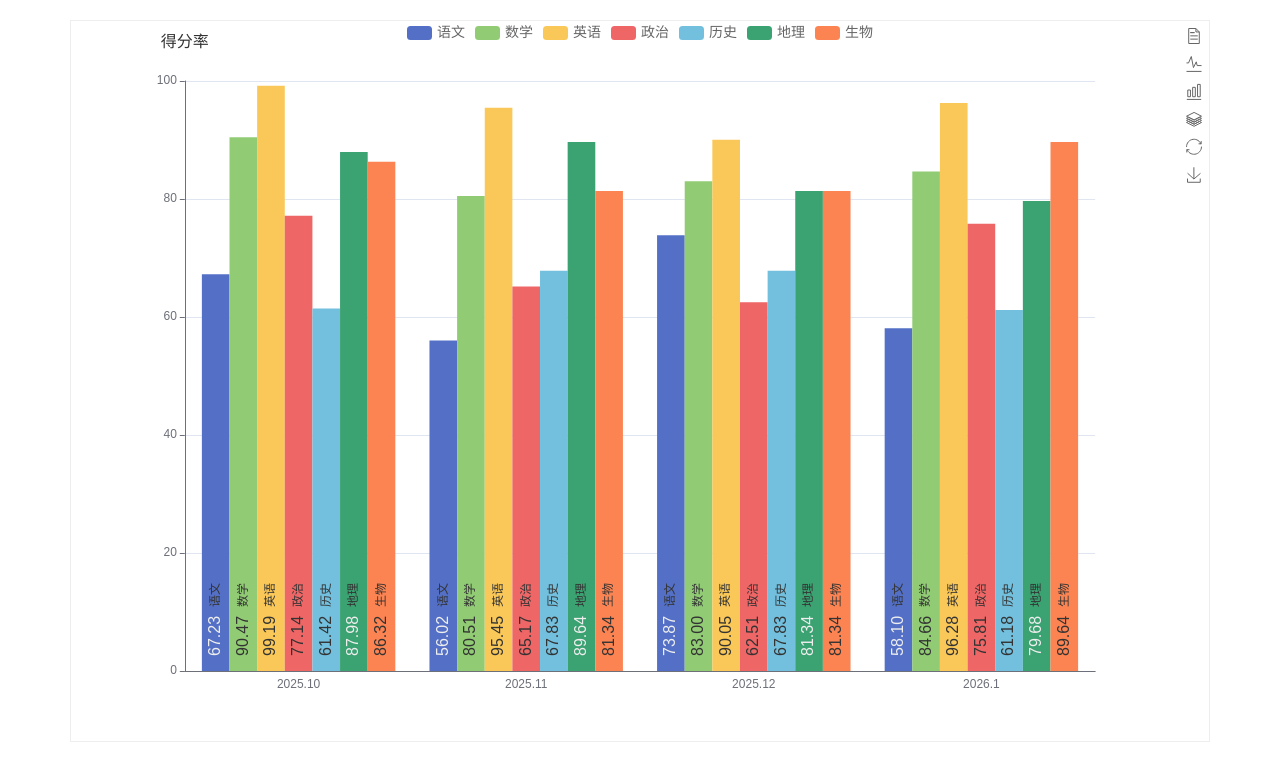
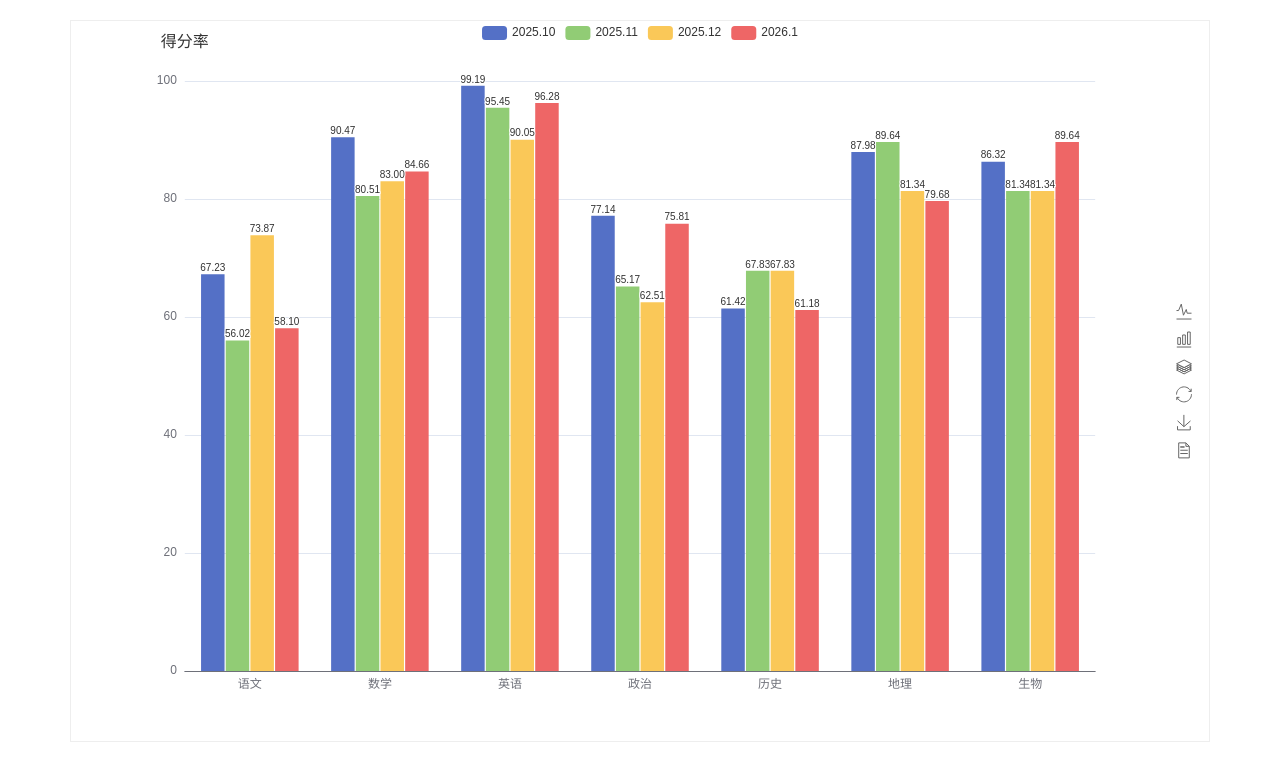
Before and after one commit to Aleph-Gesaffelstein/aleph.github.io, a plain HTML site: page index.html in a window 1280 px wide. Drawn offline with nearby package versions, Linux system fonts and the light colour scheme.

Commit message:
Update index.html

```diff
--- a/index.html
+++ b/index.html
@@ -2,12 +2,14 @@
 <html lang="zh-CN">
 <head>
     <meta charset="UTF-8">
-    <title>只是个webside</title></title>
+    <title>一个HTML</title>
     <script src="echarts.min.js"></script>
     <style>
         #chart-container {
             margin: 20px auto;
             border: 1px solid #eee;
+            width: 90%;
+            height: 90vh;
         }
     </style>
 </head>
@@ -15,187 +17,224 @@
     <div id="chart-container"></div>
 
     <script type="text/javascript">
-        // ===================== 核心配置参数 =====================
+        // ===================== 核心配置 =====================
         const CHART_CONFIG = {
             container: {
                 id: 'chart-container',
                 width: '90%',
-                height: '90vh',
-                margin: '20px auto'
+                height: '90vh'
             },
 
-            yAxisName: {
-                enable: true,
-                position: 'end',
-                align: 'right',
-                rotate: 0,
-                style: { fontSize: 16, color: '#333' },
-                gap: 30
+            // 科目固定颜色（所有图表共用）
+            subjectColor: {
+                '语文': '#c23531',
+                '数学': '#2f4554',
+                '英语': '#61a0a8',
+                '政治': '#d48265',
+                '历史': '#91c7ae',
+                '地理': '#749f83',
+                '生物': '#ca8622'
             },
 
-            // 双数据集：得分率(折线/平铺柱状) / 分数(堆叠柱状)
+            // 时间项颜色（平铺柱状每组内4个时间用区分色）
+            timeColor: [ '#5470c6', '#91cc75', '#fac858', '#ee6666' ],
+            timeName: ['2025.10', '2025.11', '2025.12', '2026.1'],
+
             dataSets: {
                 scoreRate: {
                     yAxisText: '得分率',
+                    xAxisGroup: ['语文','数学','英语','政治','历史','地理','生物'],
                     dataList: [
-                        { name: '语文', data: [(0.83*81).toFixed(2) ,(0.83*67.5).toFixed(2), (0.83*89).toFixed(2), (0.83*70).toFixed(2) ] },
-                        { name: '数学', data: [(0.83*109).toFixed(2), (0.83*97).toFixed(2), (0.83*100).toFixed(2), (0.83*102).toFixed(2) ] },
-                        { name: '英语', data: [(0.83*119.5).toFixed(2), (0.83*115).toFixed(2), (0.83*108.5).toFixed(2), (0.83*116).toFixed(2)] },
-                        { name: '政治', data: [(1.33*58).toFixed(2), (1.33*49).toFixed(2), (1.33*47).toFixed(2), (1.33*57).toFixed(2)] },
-                        { name: '历史', data: [(1.66*37).toFixed(2), (1.33*51).toFixed(2), (1.33*51).toFixed(2), (1.33*46).toFixed(2)] },
-                        { name: '地理', data: [(1.66*53).toFixed(2), (1.66*54).toFixed(2), (1.66*49).toFixed(2), (1.66*48).toFixed(2)] },
-                        { name: '生物', data: [(1.66*52).toFixed(2), (1.66*49).toFixed(2), (1.66*49).toFixed(2), 1.66*(54).toFixed(2)] }
+                        { name: '语文', data: [(0.83*81).toFixed(2),(0.83*67.5).toFixed(2),(0.83*89).toFixed(2),(0.83*70).toFixed(2)] },
+                        { name: '数学', data: [(0.83*109).toFixed(2),(0.83*97).toFixed(2),(0.83*100).toFixed(2),(0.83*102).toFixed(2)] },
+                        { name: '英语', data: [(0.83*119.5).toFixed(2),(0.83*115).toFixed(2),(0.83*108.5).toFixed(2),(0.83*116).toFixed(2)] },
+                        { name: '政治', data: [(1.33*58).toFixed(2),(1.33*49).toFixed(2),(1.33*47).toFixed(2),(1.33*57).toFixed(2)] },
+                        { name: '历史', data: [(1.66*37).toFixed(2),(1.33*51).toFixed(2),(1.33*51).toFixed(2),(1.33*46).toFixed(2)] },
+                        { name: '地理', data: [(1.66*53).toFixed(2),(1.66*54).toFixed(2),(1.66*49).toFixed(2),(1.66*48).toFixed(2)] },
+                        { name: '生物', data: [(1.66*52).toFixed(2),(1.66*49).toFixed(2),(1.66*49).toFixed(2),(1.66*54).toFixed(2)] }
                     ]
                 },
                 score: {
                     yAxisText: '分数(总分不同)',
+                    xAxisStack: ['2025.10','2025.11','2025.12','2026.1'],
                     dataList: [
-                        { name: '语文', data: [81, 67.5, 89, 70] },
-                        { name: '数学', data: [109, 97, 100, 102] },
-                        { name: '英语', data: [119.5, 115, 108.5, 116] },
-                        { name: '政治', data: [58, 49, 47, 57] },
-                        { name: '历史', data: [37, 51, 51, 46] },
-                        { name: '地理', data: [53, 54, 49, 48] },
-                        { name: '生物', data: [52, 49, 49, 54] }
-
+                        { name: '语文', data: [81,67.5,89,70] },
+                        { name: '数学', data: [109,97,100,102] },
+                        { name: '英语', data: [119.5,115,108.5,116] },
+                        { name: '政治', data: [58,49,47,57] },
+                        { name: '历史', data: [37,51,51,46] },
+                        { name: '地理', data: [53,54,49,48] },
+                        { name: '生物', data: [52,49,49,54] }
                     ]
                 }
             },
 
-            // 标签配置：拆分柱状图/折线图的旋转角度
             label: {
                 show: true,
-                barRotate: 90,        // 柱状图/堆叠图：文字旋转90度
-                lineRotate: 0,         // 折线图：文字水平（旋转0度）
-                align: 'left',
+                barRotate: 0,
+                stackRotate: 0,
+                lineRotate: 0,
+                align: 'center',
                 verticalAlign: 'middle',
-                position: 'insideBottom',
-                distance: 15,
-                fontSize: 16,
-                formatter: '{c}  {name|{a}}',
-                richStyle: { name: { color: '#333', fontWeight: 'normal' } }
+                barPosition: 'top',
+                stackPosition: 'inside',
+                linePosition: 'top',
+                distance: 6,
+                fontSize: 10,
+                formatter: '{c}'
             },
 
             legend: {
                 show: true,
-                data: ['语文', '数学', '英语', '政治', '历史', '地理', '生物'],
-                position: { left: 'center', top: 'top' },
-                textStyle: { fontSize: 14, color: '#666' }
+                left: 'center',
+                top: 'top',
+                textStyle: { fontSize:12 }
             },
 
+            // 完整切换工具栏配置（恢复了全部按钮）
             toolbox: {
-                show: true, orient: 'vertical',
-                position: { left: 'right', top: 'center' },
+                show: true,
+                orient: 'vertical',
+                right: 10,
+                top: 'center',
                 feature: {
-                    mark: { show: true },
-                    dataView: { show: true, readOnly: false },
-                    magicType: { show: true, type: ['line', 'bar', 'stack'] },
+                    magicType: {
+                        show: true,
+                        type: ['line','bar','stack']
+                    },
                     restore: { show: true },
-                    saveAsImage: { show: true }
+                    saveAsImage: { show: true },
+                    dataView: { show: true, readOnly: true }
                 }
             },
 
-            tooltip: {
-                trigger: 'axis', axisPointer: { type: 'shadow' },
-                textStyle: { fontSize: 12 }, backgroundColor: 'rgba(50,50,50,0.8)', textColor: '#fff'
-            },
-
             xAxis: {
-                type: 'category', axisTick: { show: false }, axisLine: { show: true },
-                label: { fontSize: 14, color: '#333' },
-                data: ['2025.10', '2025.11', '2025.12', '2026.1'],
-                axisLabel: { interval: 0 },
-                boundaryGap: true
+                type: 'category',
+                axisTick: { show: false },
+                axisLabel: { fontSize:12, interval:0 }
             },
 
             yAxis: {
-                type: 'value', axisTick: { show: true }, axisLine: { show: true },
-                label: { fontSize: 14, color: '#333' }, splitLine: { show: true }
+                type: 'value',
+                nameLocation: 'end',
+                nameGap: 30,
+                nameTextStyle: { fontSize:16, color:'#333' }
             },
 
             seriesBase: {
-                barGap: '0%',
-                barCategoryGap: '20%',
+                barGap: '5%',
+                barCategoryGap: '25%',
                 emphasis: { focus: 'series' }
             }
         };
 
         // ===================== 渲染逻辑 =====================
         const container = document.getElementById(CHART_CONFIG.container.id);
-        container.style.width = CHART_CONFIG.container.width;
-        container.style.height = CHART_CONFIG.container.height;
         const myChart = echarts.init(container);
 
-        // 根据图表类型动态生成标签配置（控制文字旋转）
-        function getLabelOption(chartType) {
+        // 标签配置
+        function getLabel(chartType, isStack){
+            const cfg = CHART_CONFIG.label;
             return {
-                show: CHART_CONFIG.label.show,
-                // 折线图用0度（水平），柱状/堆叠用90度
-                rotate: chartType === 'line' ? CHART_CONFIG.label.lineRotate : CHART_CONFIG.label.barRotate,
-                align: CHART_CONFIG.label.align,
-                verticalAlign: CHART_CONFIG.label.verticalAlign,
-                // 折线图调整标签位置，避免遮挡
-                position: chartType === 'line' ? 'top' : CHART_CONFIG.label.position,
-                distance: CHART_CONFIG.label.distance,
-                fontSize: CHART_CONFIG.label.fontSize,
-                formatter: CHART_CONFIG.label.formatter,
-                rich: CHART_CONFIG.label.richStyle
+                show: cfg.show,
+                rotate: isStack ? cfg.stackRotate : (chartType==='line' ? cfg.lineRotate : cfg.barRotate),
+                align: cfg.align,
+                verticalAlign: cfg.verticalAlign,
+                position: isStack ? cfg.stackPosition : (chartType==='line' ? cfg.linePosition : cfg.barPosition),
+                distance: cfg.distance,
+                fontSize: cfg.fontSize,
+                formatter: cfg.formatter
             };
         }
 
-        // 生成图表配置
-        function getChartOption(currentType = 'bar') {
-            const isStack = currentType === 'stack';
-            const dataSet = isStack ? CHART_CONFIG.dataSets.score : CHART_CONFIG.dataSets.scoreRate;
-            const chartType = isStack ? 'bar' : currentType;
-            // 动态获取标签配置（根据类型调整旋转角度）
-            const labelOption = getLabelOption(chartType);
-
+        // 构造分组平铺柱状图：7科目组，每组4个时间并排
+        function buildGroupBarOption(){
+            const { timeName, timeColor, subjectColor, dataSets } = CHART_CONFIG;
+            const gData = dataSets.scoreRate;
+            const series = [];
+            // 4个时间 = 4个系列，每个系列放7科对应时间的得分
+            timeName.forEach((tn, tIdx) => {
+                const data = gData.dataList.map((subj) => subj.data[tIdx]);
+                series.push({
+                    name: tn,
+                    type: 'bar',
+                    data: data,
+                    label: getLabel('bar', false),
+                    itemStyle: { color: timeColor[tIdx] },
+                    ...CHART_CONFIG.seriesBase
+                });
+            });
             return {
-                tooltip: {
-                    ...CHART_CONFIG.tooltip,
-                    axisPointer: { type: chartType === 'line' ? 'line' : 'shadow' }
-                },
-                legend: CHART_CONFIG.legend,
+                tooltip: { trigger: 'axis', axisPointer: { type:'shadow' } },
+                legend: { data: timeName },
                 toolbox: CHART_CONFIG.toolbox,
-                xAxis: [{ ...CHART_CONFIG.xAxis }],
-                yAxis: [{
-                    ...CHART_CONFIG.yAxis,
-                    name: CHART_CONFIG.yAxisName.enable ? dataSet.yAxisText : '',
-                    nameLocation: CHART_CONFIG.yAxisName.position,
-                    nameAlign: CHART_CONFIG.yAxisName.align,
-                    nameRotate: CHART_CONFIG.yAxisName.rotate,
-                    nameTextStyle: CHART_CONFIG.yAxisName.style,
-                    nameGap: CHART_CONFIG.yAxisName.gap
-                }],
-                series: dataSet.dataList.map(item => ({
-                    ...CHART_CONFIG.seriesBase,
-                    name: item.name,
-                    type: chartType,
-                    data: item.data,
-                    label: labelOption,
-                    stack: isStack ? 'total' : undefined,
-                    symbol: chartType === 'line' ? 'circle' : undefined,
-                    symbolSize: chartType === 'line' ? 8 : undefined,
-                    barCategoryGap: isStack ? CHART_CONFIG.seriesBase.barCategoryGap : undefined
-                }))
+                xAxis: [{ ...CHART_CONFIG.xAxis, data: gData.xAxisGroup, boundaryGap: true }],
+                yAxis: [{ ...CHART_CONFIG.yAxis, name: gData.yAxisText }],
+                series: series
             };
         }
 
-        // 初始渲染
-        myChart.setOption(getChartOption('bar'), true);
+        // 构造折线图：7条线，颜色=科目固定色
+        function buildLineOption(){
+            const { subjectColor, dataSets } = CHART_CONFIG;
+            const gData = dataSets.scoreRate;
+            const series = gData.dataList.map(subj => ({
+                name: subj.name,
+                type: 'line',
+                data: subj.data,
+                label: getLabel('line', false),
+                symbol: 'circle', symbolSize:6,
+                itemStyle: { color: subjectColor[subj.name] },
+                lineStyle: { color: subjectColor[subj.name], width:2 },
+                ...CHART_CONFIG.seriesBase
+            }));
+            return {
+                tooltip: { trigger: 'axis' },
+                legend: { data: gData.dataList.map(s=>s.name) },
+                toolbox: CHART_CONFIG.toolbox,
+                xAxis: [{ ...CHART_CONFIG.xAxis, data: CHART_CONFIG.timeName, boundaryGap: false }],
+                yAxis: [{ ...CHART_CONFIG.yAxis, name: gData.yAxisText }],
+                series: series
+            };
+        }
 
-        // 监听类型切换
-        myChart.on('magictypechanged', function (params) {
-            const currentType = params.currentType;
-            myChart.setOption(getChartOption(currentType), true);
-            setTimeout(() => {
-                myChart.resize();
-            }, 5000);
+        // 构造堆叠图：7科目固定色，按时间堆叠
+        function buildStackOption(){
+            const { subjectColor, dataSets } = CHART_CONFIG;
+            const sData = dataSets.score;
+            const series = sData.dataList.map(subj => ({
+                name: subj.name,
+                type: 'bar',
+                stack: 'total',
+                data: subj.data,
+                label: getLabel('bar', true),
+                itemStyle: { color: subjectColor[subj.name] },
+                ...CHART_CONFIG.seriesBase
+            }));
+            return {
+                tooltip: { trigger: 'axis', axisPointer: { type:'shadow' } },
+                legend: { data: sData.dataList.map(s=>s.name) },
+                toolbox: CHART_CONFIG.toolbox,
+                xAxis: [{ ...CHART_CONFIG.xAxis, data: sData.xAxisStack, boundaryGap: true }],
+                yAxis: [{ ...CHART_CONFIG.yAxis, name: sData.yAxisText }],
+                series: series
+            };
+        }
+
+        // 类型映射
+        const typeMap = { bar: buildGroupBarOption, line: buildLineOption, stack: buildStackOption };
+
+        // 初始平铺分组柱状
+        myChart.setOption(typeMap['bar'](), true);
+
+        // 切换事件
+        myChart.on('magictypechanged', (params) => {
+            const fn = typeMap[params.currentType];
+            myChart.setOption(fn(), true);
+            setTimeout(()=>myChart.resize(), 5000);
         });
 
-        // 窗口自适应
-        window.addEventListener('resize', () => myChart.resize());
+        window.addEventListener('resize', ()=>myChart.resize());
     </script>
 </body>
 </html>
```
